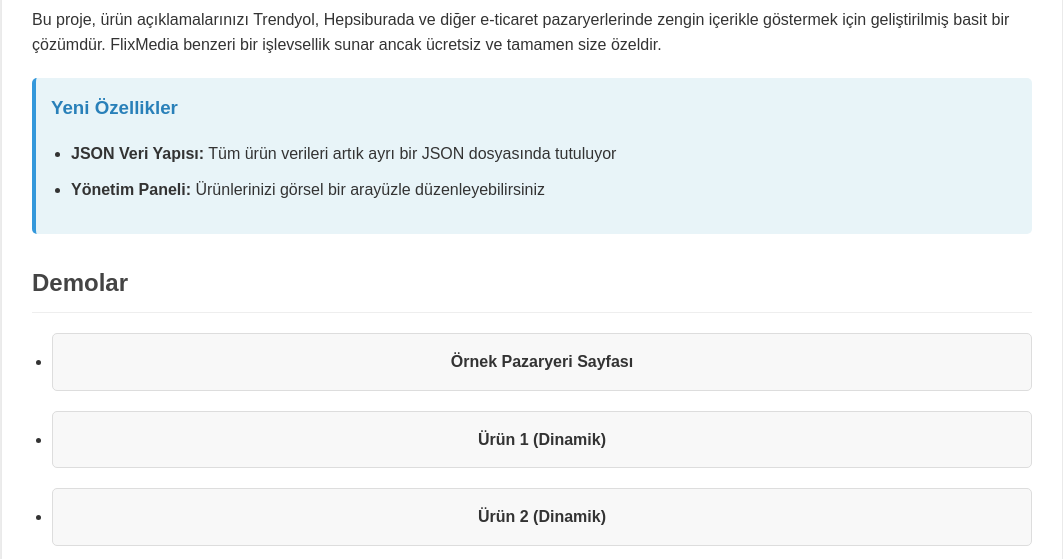
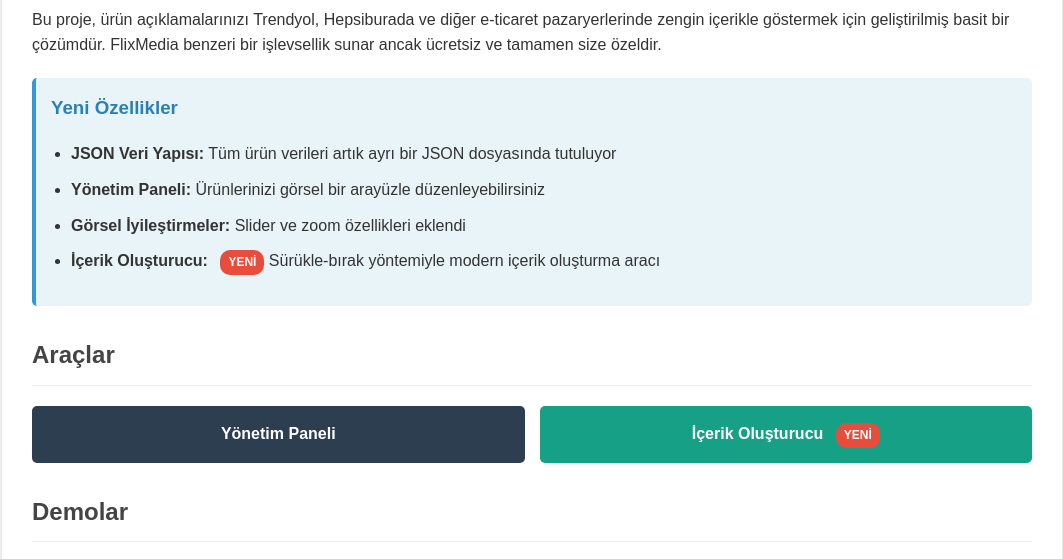
Before and after one commit to auronserap/auronmedia-flix, a plain HTML site: page index.html in a window 1280 px wide. Shown: the part 136-695 px from the top of the page, without its empty margins (108-1171 px from the left). Drawn offline with Linux system fonts and the light colour scheme.

Commit message:
çerik oluşturucu bağlantısını ana sayfaya ekle

```diff
--- a/index.html
+++ b/index.html
@@ -90,6 +90,41 @@
             margin-top: 0;
             color: #2980b9;
         }
+        .tool-buttons {
+            display: flex;
+            gap: 15px;
+            margin-top: 20px;
+        }
+        .tool-link {
+            flex: 1;
+            text-align: center;
+            padding: 15px;
+            border-radius: 5px;
+            text-decoration: none;
+            font-weight: bold;
+            color: white;
+            transition: transform 0.3s;
+        }
+        .tool-link:hover {
+            transform: translateY(-3px);
+        }
+        .admin-tool {
+            background-color: #2c3e50;
+        }
+        .builder-tool {
+            background-color: #16a085;
+        }
+        .new-tag {
+            display: inline-block;
+            background-color: #e74c3c;
+            color: white;
+            font-size: 12px;
+            padding: 3px 8px;
+            border-radius: 10px;
+            margin-left: 8px;
+            font-weight: bold;
+            text-transform: uppercase;
+        }
     </style>
 </head>
 <body>
@@ -103,7 +138,15 @@
             <ul>
                 <li><strong>JSON Veri Yapısı:</strong> Tüm ürün verileri artık ayrı bir JSON dosyasında tutuluyor</li>
                 <li><strong>Yönetim Paneli:</strong> Ürünlerinizi görsel bir arayüzle düzenleyebilirsiniz</li>
+                <li><strong>Görsel İyileştirmeler:</strong> Slider ve zoom özellikleri eklendi</li>
+                <li><strong>İçerik Oluşturucu:</strong> <span class="new-tag">Yeni</span> Sürükle-bırak yöntemiyle modern içerik oluşturma aracı</li>
             </ul>
+        </div>
+
+        <h2>Araçlar</h2>
+        <div class="tool-buttons">
+            <a href="admin.html" class="tool-link admin-tool">Yönetim Paneli</a>
+            <a href="builder.html" class="tool-link builder-tool">İçerik Oluşturucu <span class="new-tag">Yeni</span></a>
         </div>
 
         <h2>Demolar</h2>
@@ -114,10 +157,6 @@
             <li><a href="urun-sayfasi.html?id=8681987831289" class="demo-link">Ürün 3 (Dinamik - Yeni)</a></li>
             <li><a href="urun-8681987831287.html" class="demo-link">Statik Ürün Sayfası</a></li>
         </ul>
-
-        <h2>Yönetim</h2>
-        <p>Ürünlerinizi yönetmek için yönetim panelini kullanabilirsiniz.</p>
-        <a href="admin.html" class="admin-link">Yönetim Paneline Git</a>
 
         <h2>Kullanım</h2>
         <p>Pazaryeri ürün açıklamalarınıza şu kodu ekleyin:</p>
@@ -136,6 +175,8 @@
             <li>Zengin içerik desteği: resimler, tablolar, listeler</li>
             <li>JSON veri yapısı - kolay yönetim</li>
             <li>Görsel yönetim paneli</li>
+            <li>Görsel slider ve zoom özellikleri</li>
+            <li>Sürükle-bırak bileşen bazlı içerik oluşturucu</li>
         </ul>
 
         <h2>Daha Fazla Bilgi</h2>
```
